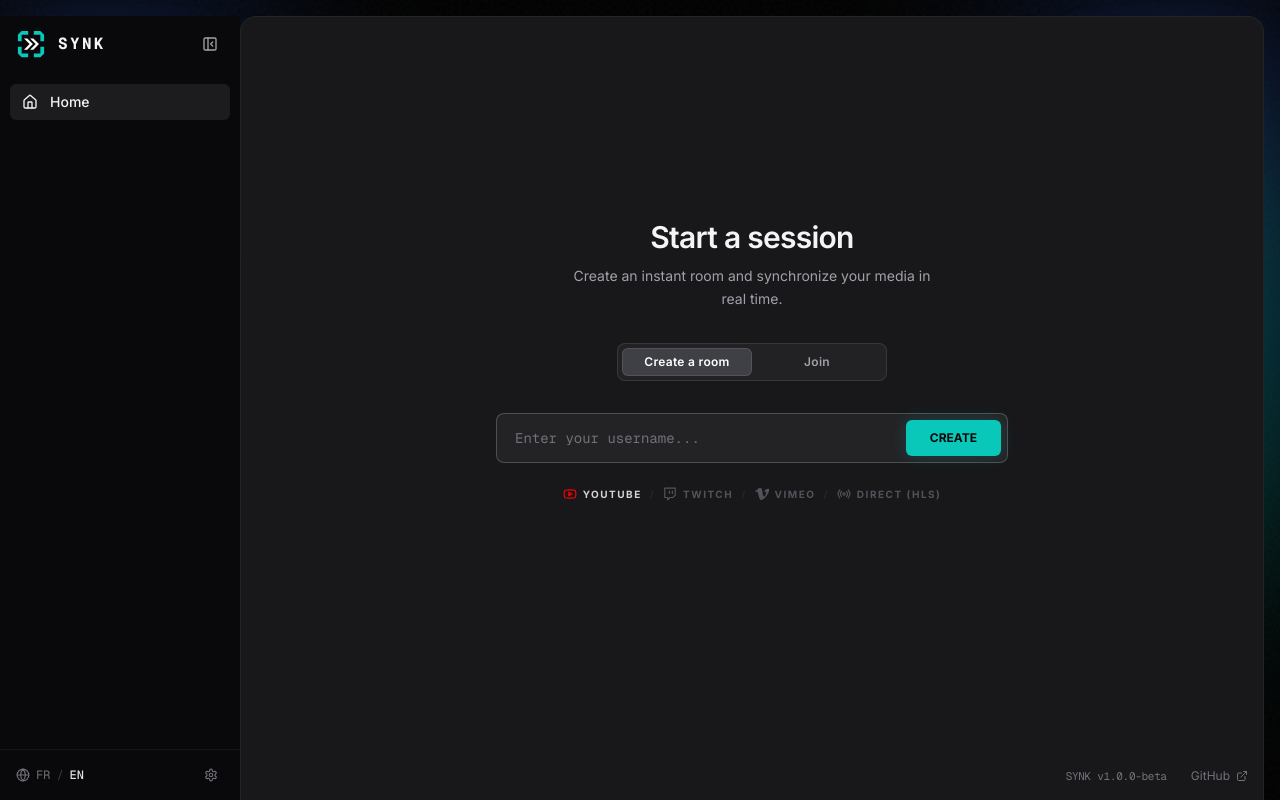
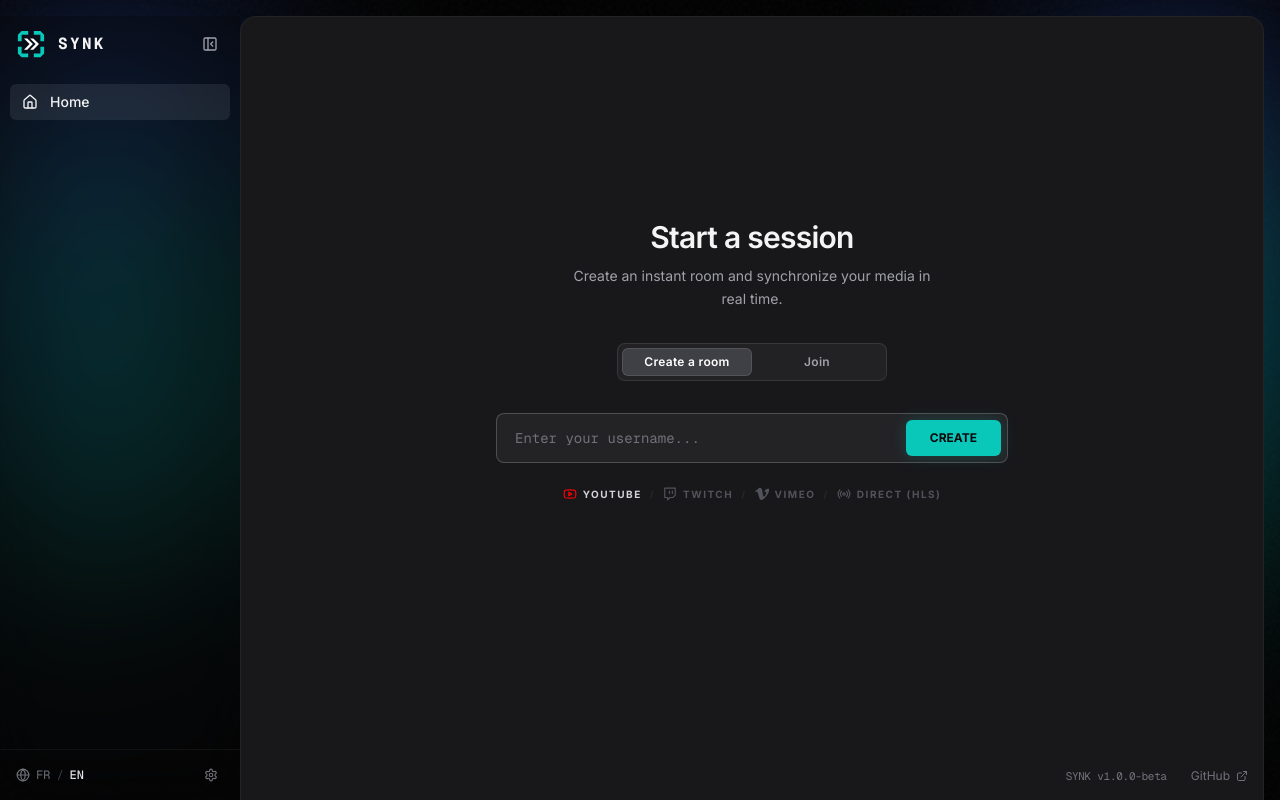
Before and after one commit to Moohmoo/Synk, a React (Vite) app in the folder front/: page / in a window 1280 px wide. Built offline with nearby package versions, Linux system fonts and the light colour scheme; no server answers.

Commit message:
feat: translucent sidebar with glassmorphism

```diff
--- a/front/src/components/LeftSidebar.tsx
+++ b/front/src/components/LeftSidebar.tsx
@@ -62,7 +62,7 @@ export function LeftSidebar({ className }: LeftSidebarProps = {}) {
   return (
     <aside
       className={cn(
-        "flex-shrink-0 flex flex-col h-[calc(100vh-1rem)] relative z-10 bg-zinc-950 select-none mt-4 transition-all duration-300 ease-in-out",
+        "flex-shrink-0 flex flex-col h-[calc(100vh-1rem)] relative z-10 bg-zinc-950/40 backdrop-blur-xl select-none mt-4 transition-all duration-300 ease-in-out",
         isSidebarCollapsed ? "w-[64px]" : "w-[240px]",
         className
       )}
@@ -80,7 +80,7 @@ export function LeftSidebar({ className }: LeftSidebarProps = {}) {
         <button
           type="button"
           onClick={toggleSidebar}
-          className="p-1.5 rounded-md text-zinc-400 hover:text-white hover:bg-zinc-900 transition-colors cursor-pointer"
+          className="p-1.5 rounded-md text-zinc-400 hover:text-white hover:bg-white/[0.06] transition-colors cursor-pointer"
           title={isSidebarCollapsed ? t("nav.toggleExpand") : t("nav.toggleCollapse")}
           aria-label={isSidebarCollapsed ? t("nav.toggleExpand") : t("nav.toggleCollapse")}
         >
--- a/front/src/layouts/AppLayout.tsx
+++ b/front/src/layouts/AppLayout.tsx
@@ -29,7 +29,7 @@ export function AppLayout() {
 
       {/* Tiroir Mobile/Tablette de navigation (< lg) */}
       <Sheet open={mobileMenuOpen} onOpenChange={setMobileMenuOpen}>
-        <SheetContent side="left" className="w-64 p-4 pt-6 bg-zinc-950 border-r border-white/5 flex flex-col">
+        <SheetContent side="left" className="w-64 p-4 pt-6 bg-zinc-950/90 backdrop-blur-xl border-r border-white/5 flex flex-col">
           <SheetHeader className="mb-6 px-2">
             <SheetTitle>
               <Logo onClick={() => setMobileMenuOpen(false)} />
```
